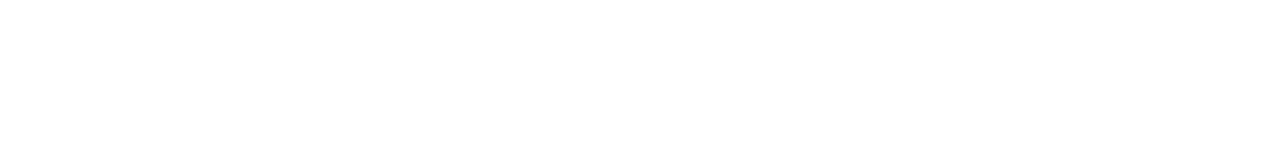
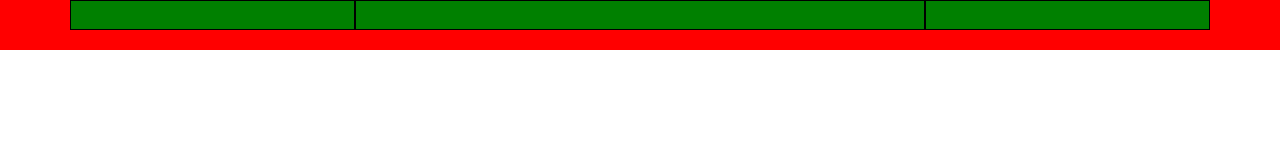
Before and after one commit to FabioBabaglioni/html-css-bootstrap-dashboard, a plain HTML site: page index.html in a window 1280 px wide. Drawn offline with nearby package versions, Linux system fonts and the light colour scheme.

Commit message:
macrostruttura header

```diff
--- a/css/style.css
+++ b/css/style.css
@@ -0,0 +1,16 @@
+[class*="col"]{
+    background-color: green;
+    border: solid 1px black;
+    height: 30px;
+}
+
+
+/* regole header */
+
+header > nav {
+    height: 50px;
+    width: 100%;
+    background-color: red;
+    position: fixed;
+    z-index: 300;
+}
--- a/index.html
+++ b/index.html
@@ -5,11 +5,33 @@
     <meta http-equiv="X-UA-Compatible" content="IE=edge">
     <meta name="viewport" content="width=device-width, initial-scale=1.0">
     <link rel="stylesheet" href="https://cdn.jsdelivr.net/npm/bootstrap@5.2.2/dist/css/bootstrap.min.css">
+    <link rel="stylesheet" href="https://cdnjs.cloudflare.com/ajax/libs/font-awesome/6.2.0/css/all.min.css" integrity="sha512-xh6O/CkQoPOWDdYTDqeRdPCVd1SpvCA9XXcUnZS2FmJNp1coAFzvtCN9BmamE+4aHK8yyUHUSCcJHgXloTyT2A==" crossorigin="anonymous" referrerpolicy="no-referrer" />
     <link rel="stylesheet" href="css/style.css">
     <title>Dashboard Boolean</title>
 </head>
 <body>
 
+    <!-- nav-bar fissa -->
+    <header>
+
+        <nav>
+            <div class="container">
+                <div class="row  align-items-center">
+                    <div class="col-3"></div>
+                    <div class="col-6"></div>
+                    <div class="col-3"></div>
+                </div>
+            </div>
+
+        </nav>
+    </header>
+
+
+    <!-- parte centrale dashboard -->
+
+        <!-- colonna - sx con navigazione interna -->
+
+        <!-- colonna dx centrale dashboard -->
 
 
 
```
